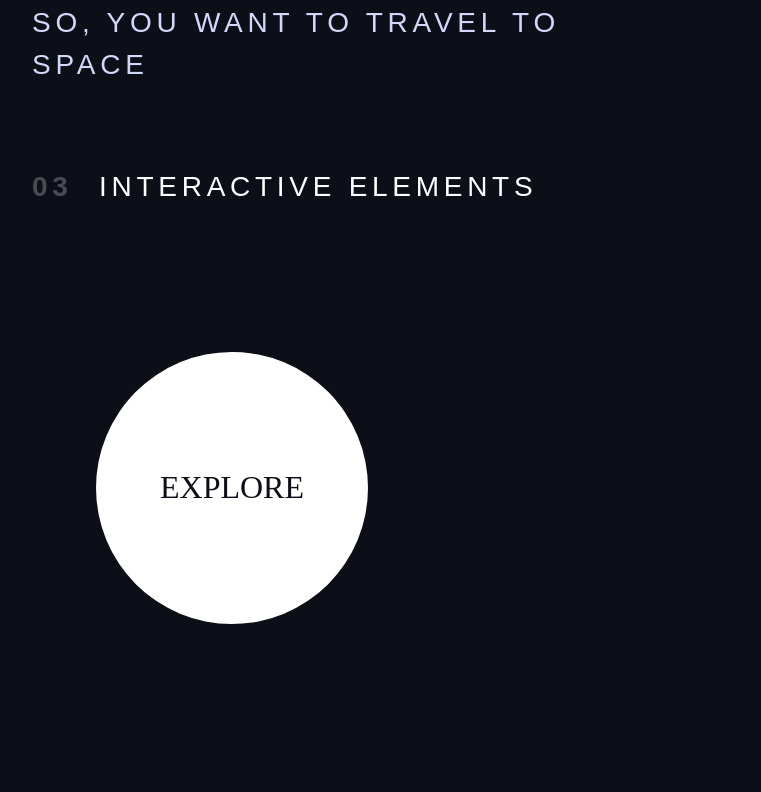
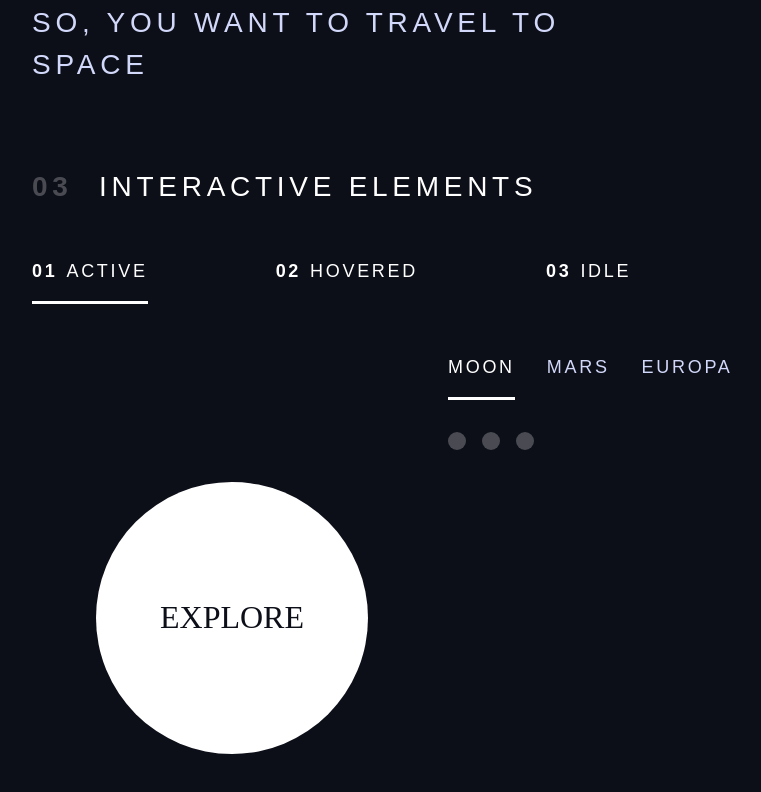
Before and after one commit to mehdias63/css, a React (Vite) app: page / in a window 1280 px wide. Shown: the part 1125-1917 px from the top of the page, without its empty margins (4-765 px from the left). Built offline with nearby package versions, Linux system fonts and the light colour scheme.

Commit message:
update 1

```diff
--- a/src/App.jsx
+++ b/src/App.jsx
@@ -58,7 +58,7 @@ function App() {
           <span>02 </span>Typography
         </h2>
         <div className="flex">
-          <div className="flow" style={{ flexBasis: "100%"}}>
+          <div className="flow" style={{ flexBasis: "100%" }}>
             <div>
               <p className="text-accent">
                 Heading 1 - Bellefair Regular - 150px
@@ -142,15 +142,55 @@ function App() {
         </div>
       </section>
       <section>
-      <h2 className="numbered-title"><span>03</span> Interactive elements</h2>
+        <h2 className="numbered-title">
+          <span>03</span> Interactive elements
+        </h2>
 
-                <div></div>
-                <div className="flex">
-                  <div style={{ marginTop: "5rem" }}>
-                    <a className="large-button uppercase ff-serif fs-600 text-dark bg-white">Explore</a>
-                  </div>
-                  <div style={{ marginBottom: "90vh" }}></div>
-                </div>
+        {/* navigation */}
+        <div>
+          <nav>
+            <ul className="primery flex underline">
+              <li className="active">
+                <a className="uppercase text-white letter-spacing-2" href="#">
+                  <span>01</span>Active
+                </a>
+              </li>
+              <li>
+                <a className="uppercase text-white letter-spacing-2" href="#">
+                  <span>02</span>Hovered
+                </a>
+              </li>
+              <li>
+                <a className="uppercase text-white letter-spacing-2" href="#">
+                  <span>03</span>Idle
+                </a>
+              </li>
+            </ul>
+          </nav>
+        </div>
+        <div className="flex">
+          <div style={{ marginTop: "5rem" }}>
+            {/* explore button */}
+            <a className="large-button uppercase ff-serif fs-600 text-dark bg-white">
+              Explore
+            </a>
+          </div>
+          <div className="flow" style={{ marginBottom: "90vh" }}>
+            {/* Tabs */}
+            <div className="tabs-list flex underline">
+              <button aria-selected='true' className="uppercase text-accent bg-dark letter-spacing-2 ff-sans-cond">Moon</button>
+              <button aria-selected='false' className="uppercase text-accent bg-dark letter-spacing-2 ff-sans-cond">Mars</button>
+              <button aria-selected='false' className="uppercase text-accent bg-dark letter-spacing-2 ff-sans-cond">Europa</button>
+            </div>
+            {/* Dats */}
+            <div className="dat-indic flex">
+              <button className="active" aria-selected="true"><span className="sr-only">Slide titel</span></button>
+              <button aria-selected="false"><span className="sr-only">Slide titel</span></button>
+              <button aria-selected="false"><span className="sr-only">Slide titel</span></button>
+            </div>
+          </div>
+
+        </div>
       </section>
     </div>
   );
--- a/src/index.css
+++ b/src/index.css
@@ -247,3 +247,44 @@ select {
   opacity: 1;
   transform: scale(1.5);
 }
+.primery{
+  gap: 8rem;
+  list-style: none;
+  padding: 1rem 0;
+}
+.primery a{
+  text-decoration: none;
+}
+.primery a>span{
+  font-weight: bold;
+  margin-right: 0.5em;
+}
+.underline>*{
+  cursor: pointer;
+  padding: 1rem 0;
+  border: 0;
+  border-bottom: 0.2rem solid hsl( var(--clr-white)/0);
+}
+.underline>*:hover,.underline>*:focus{
+  border-color: hsl( var(--clr-white) / 0.5);
+}
+.underline>.active , .underline>[aria-selected="true"] , .dat-indic>.active{
+  color: hsl( var(--clr-white) / 1);
+  border-color: hsl( var(--clr-white) / 1);
+}
+.tabs-list{
+  gap: 2rem;
+}
+.dat-indic >*{
+  cursor: pointer;
+  border: 0;
+  border-radius: 50%;
+  padding: 0.5em;
+  background-color: hsl( var(--clr-white) / .25)
+}
+.dat-indic >*:hover , .dat-indic >*:hover{
+  background-color: hsl( var(--clr-white) / .5)
+}
+.dat-indic>.active{
+  border-color: hsl( var(--clr-white) / 1);
+}
```
